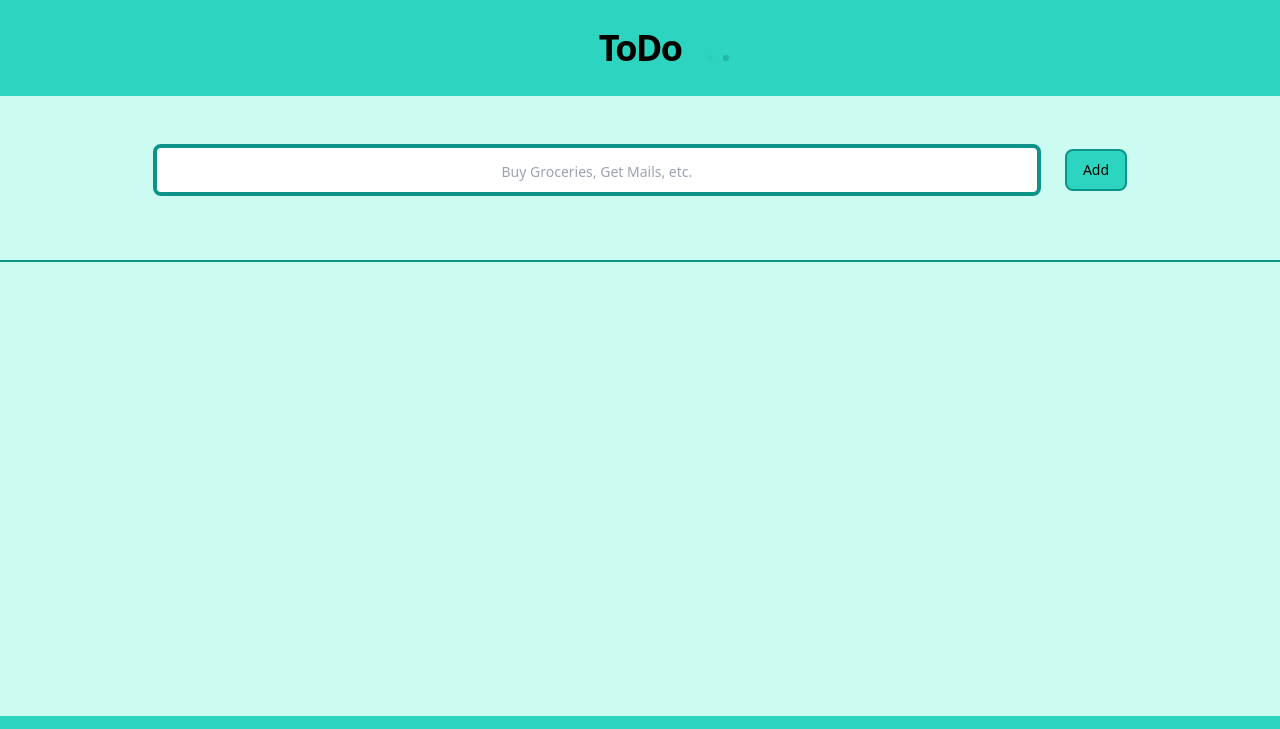
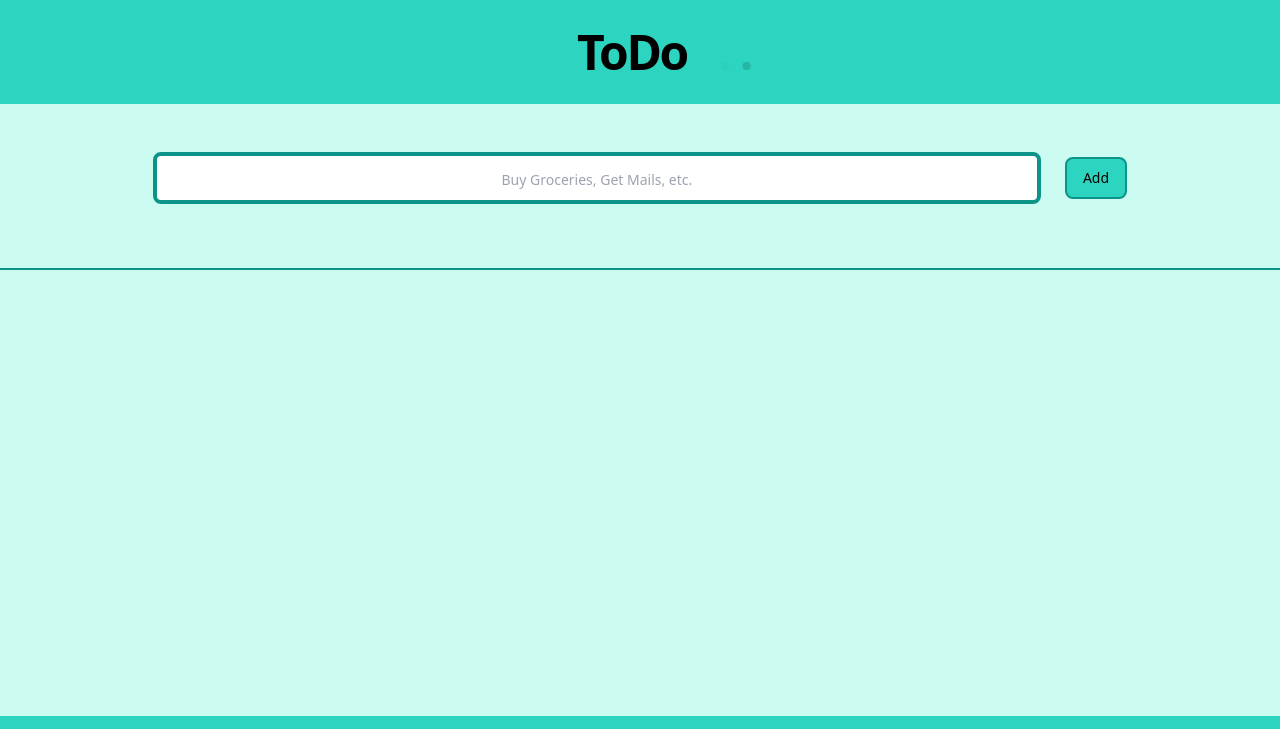
Before and after one commit to I-Do-CS/todo-list-vanilla-JS, a website: page index.html in a window 1280 px wide. Shown: the top 729 px of the page. Drawn offline with Linux system fonts and the light colour scheme.

Commit message:
fix bugs

```diff
--- a/index.html
+++ b/index.html
@@ -11,7 +11,7 @@
     delete items. Use local storage to store the data. -->
     <header class="flex justify-center bg-teal-400 py-7">
       <div
-        class="container pl-12 text-center text-4xl font-semibold tracking-tighter"
+        class="container pl-12 text-center text-4xl md:text-5xl font-semibold tracking-tighter"
       >
         <span class="cursor-default"
           >ToDo
```
Also changed, not shown: public/css/style.css.
